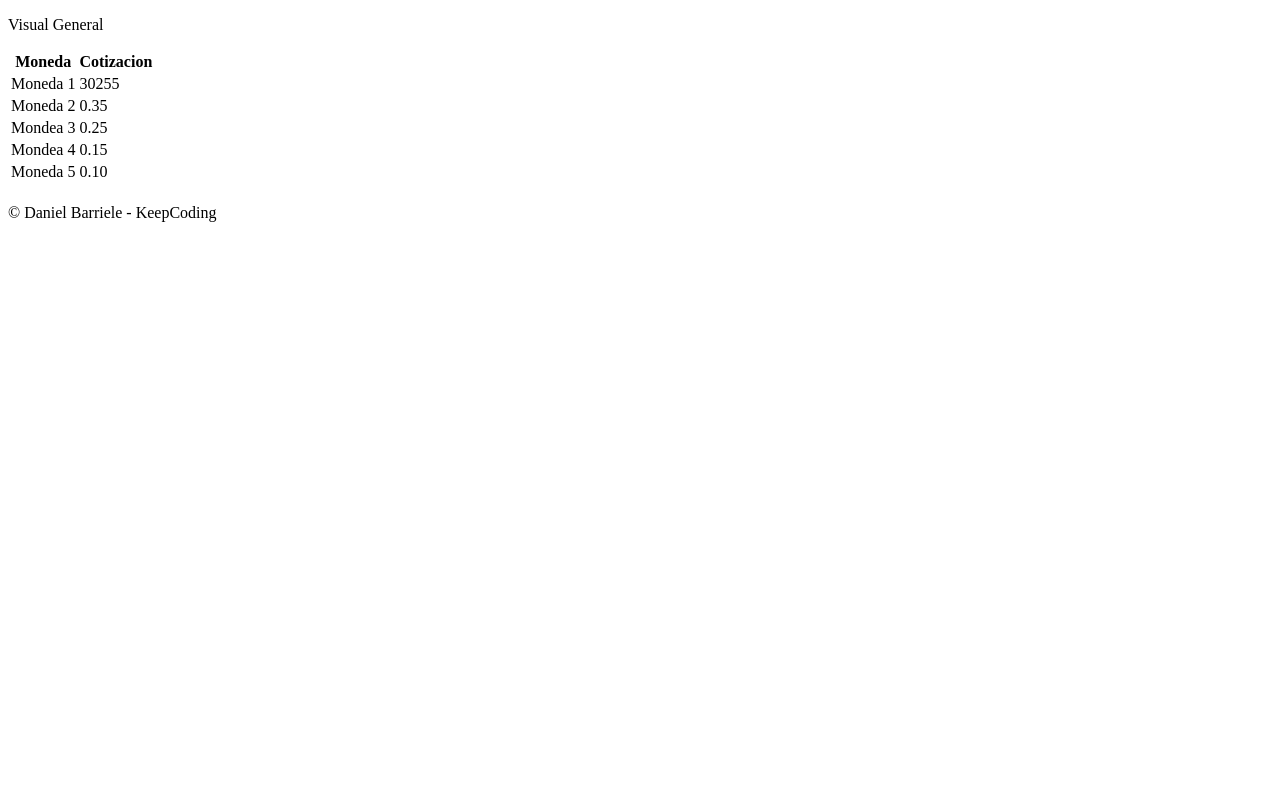
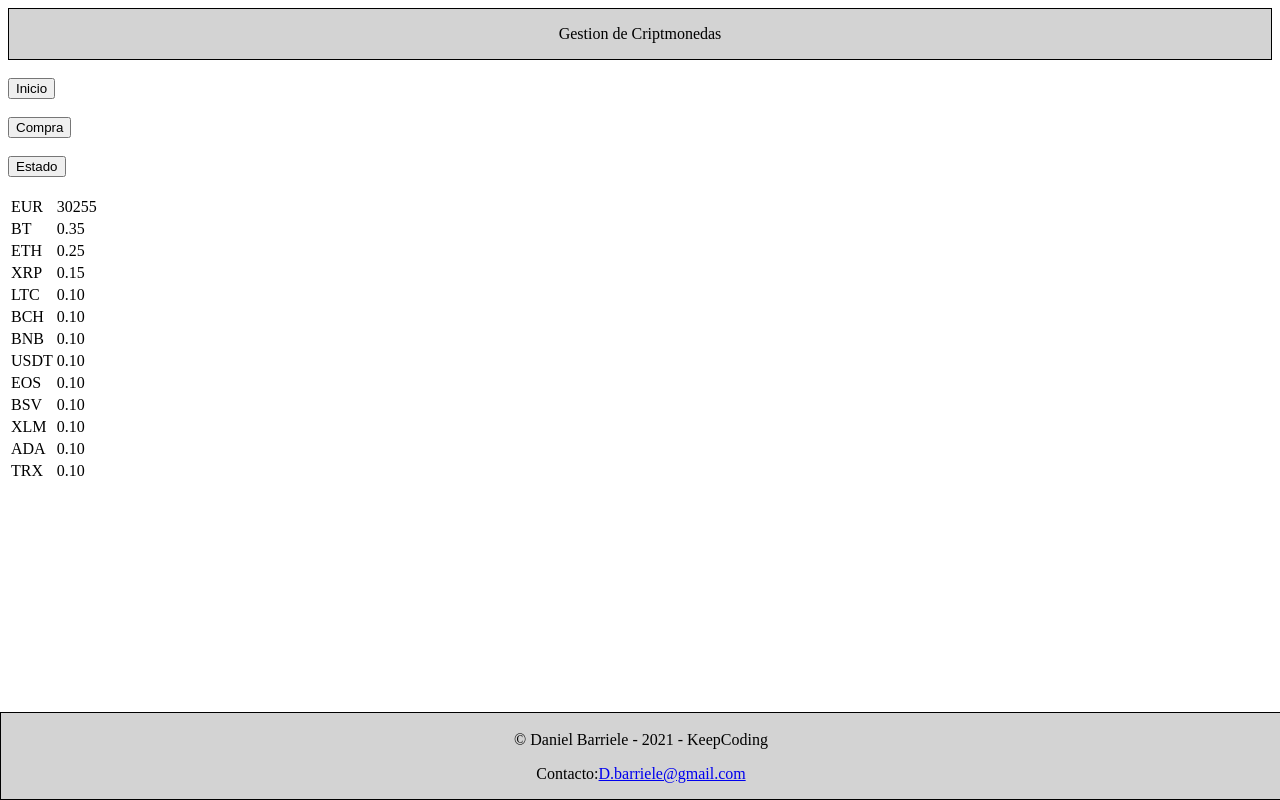
Before and after one commit to Dbarrio-dev/Crypto, a Flask app: page / in a window 1280 px wide. Run offline with Flask 2, Linux system fonts and the light colour scheme.

Commit message:
Con HTML base Botones

```diff
--- /dev/null
+++ b/compra_estado/templates/base.html
@@ -0,0 +1,58 @@
+<!DOCTYPE html>
+<html lang="en">
+    <head>
+        <meta charset="UTF-8">
+        <meta name="viewport" content="width=device-width, initial-scale=1.0">
+        <title>Coin Market Cap - {% block title %}{% endblock %}</title>
+        <style>
+            header{
+            border-style: solid;
+            border-width: 1px;
+            background-color: lightgray;
+            text-align: center;
+            }
+            footer {
+                border-style: solid;
+                border-width: 1px;
+                width: 100%;
+                position: absolute;
+                bottom: 0;
+                left: 0;
+                background-color: lightgrey;
+                text-align: center;
+            }
+
+
+
+        </style>
+    </head>
+    <body>
+        <header>
+            <p>Gestion de Criptmonedas</p>
+        </header>
+        <br>
+
+        <div>
+            <button type="button" onclick="alert('Inicio')">Inicio</button>
+        </div>
+        <br>
+        <div>
+            <button type="button" onclick="alert('Compra')">Compra</button>
+        </div>
+        <br>
+        <div>
+            <button type="button" onclick="alert('Estado')">Estado</button>
+        </div>
+        <br>
+
+            <section>
+                {% block seccion_a_desarrollar %}}{% endblock %}
+            </section>
+
+        <footer>
+            <br>
+            &copy; Daniel Barriele - 2021 - KeepCoding
+            <p>Contacto:<a href="mailto:d.barriele@gmail.com">D.barriele@gmail.com</a></p>
+        </footer>
+    </body>
+</html>
--- a/compra_estado/templates/incio.html
+++ b/compra_estado/templates/incio.html
@@ -1,45 +1,68 @@
-<!DOCTYPE html>
-<html lang="en">
-    <head>
-        <meta charset="UTF-8">
-        <meta name="viewport" content="width=device-width, initial-scale=1.0">
-        <title>Coin Market Cap</title>
-    </head>
-    <body>
-        <header>
-            <p>Visual General</p>
-        </header>
+{%extends 'base.html' %}
+
+{% block title %} Inicio {% endblock %}
+
+{% block seccion_a_desarrollar %}
+    <style>
+        table{
+        color: currentColor;
+
+        }
+    </style>
+
+
     <table>
         <tr>
-                <th>Moneda</th>
-                <th>Cotizacion</th>
-            </tr>
-            <tr>
-                <td>Moneda 1</td>
+            <td>EUR</td>
             <td>30255</td>
         </tr>
         <tr>
-                <td>Moneda 2</td>
+            <td>BT</td>
             <td>0.35</td>
         </tr>
         <tr>
-                <td>Mondea 3</td>
+            <td>ETH</td>
             <td>0.25</td>
         </tr>
         <tr>
-                <td>Mondea 4</td>
+            <td>XRP</td>
             <td>0.15</td>
         </tr>
         <tr>
-                <td>Moneda 5</td>
+            <td>LTC</td>
             <td>0.10</td>
         </tr>
-        </table>
-        <section>
-            <h1></h1>
-        </section>
-        <footer>
-            &copy; Daniel Barriele - KeepCoding
-        </footer>
-    </body>
-</html>
+        <tr>
+            <td>BCH</td>
+            <td>0.10</td>
+        </tr>
+        <tr>
+            <td>BNB</td>
+            <td>0.10</td>
+        </tr>
+        <tr>
+            <td>USDT</td>
+            <td>0.10</td>
+        </tr>
+        <tr>
+            <td>EOS</td>
+            <td>0.10</td>
+        </tr>
+        <tr>
+            <td>BSV</td>
+            <td>0.10</td>
+        </tr>
+        <tr>
+            <td>XLM</td>
+            <td>0.10</td>
+        </tr>
+        <tr>
+            <td>ADA</td>
+            <td>0.10</td>
+        </tr>
+        <tr>
+            <td>TRX</td>
+            <td>0.10</td>
+        </tr>
+
+{% endblock %}
--- a/requerimetns.txt
+++ b/requirements.txt
@@ -3,4 +3,5 @@ Flask==1.1.2
 itsdangerous==1.1.0
 Jinja2==2.11.2
 MarkupSafe==1.1.1
+python-dotenv==0.15.0
 Werkzeug==1.0.1
```
Also changed, not shown: 1 other file. Lines whose indentation alone changed are shown as unchanged.
